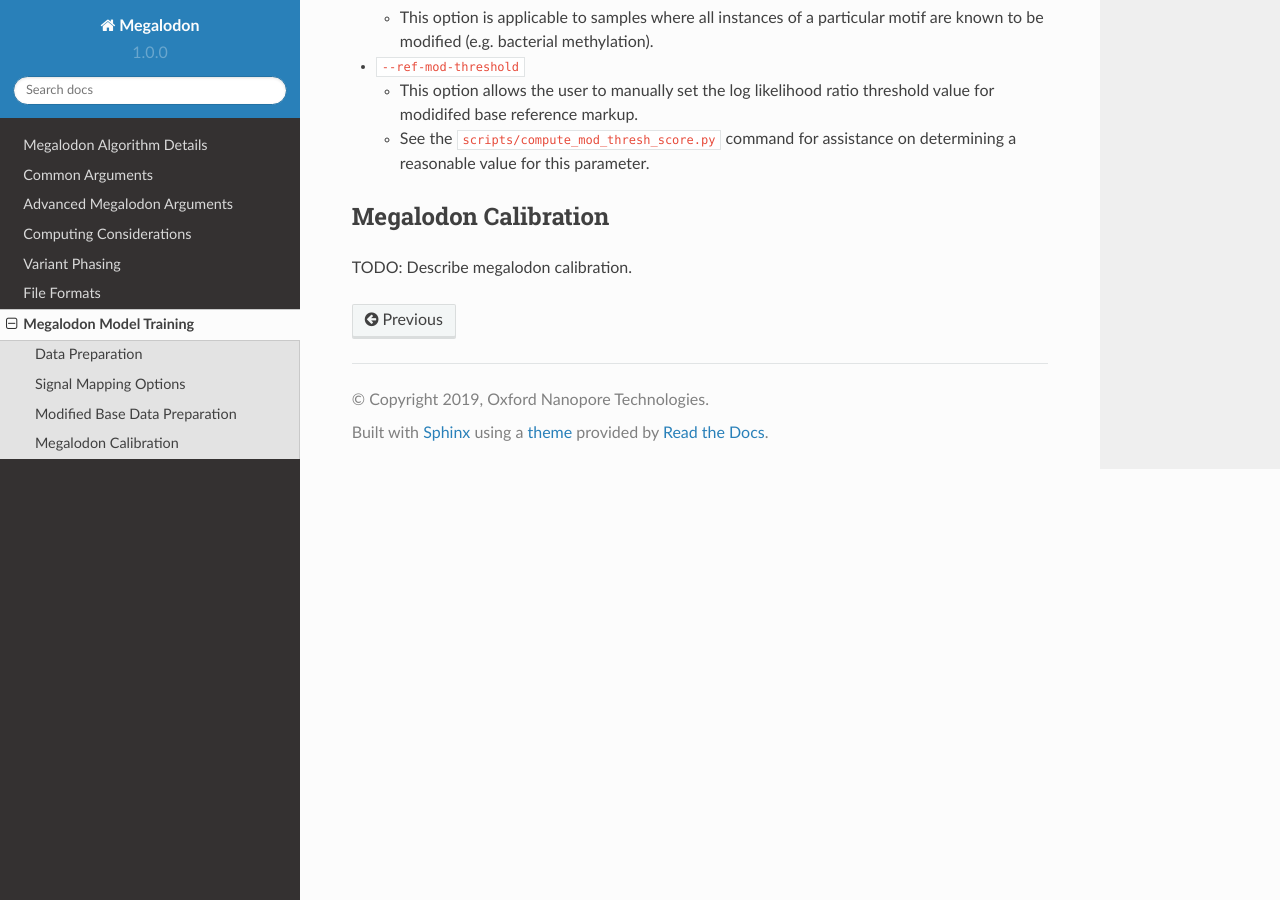
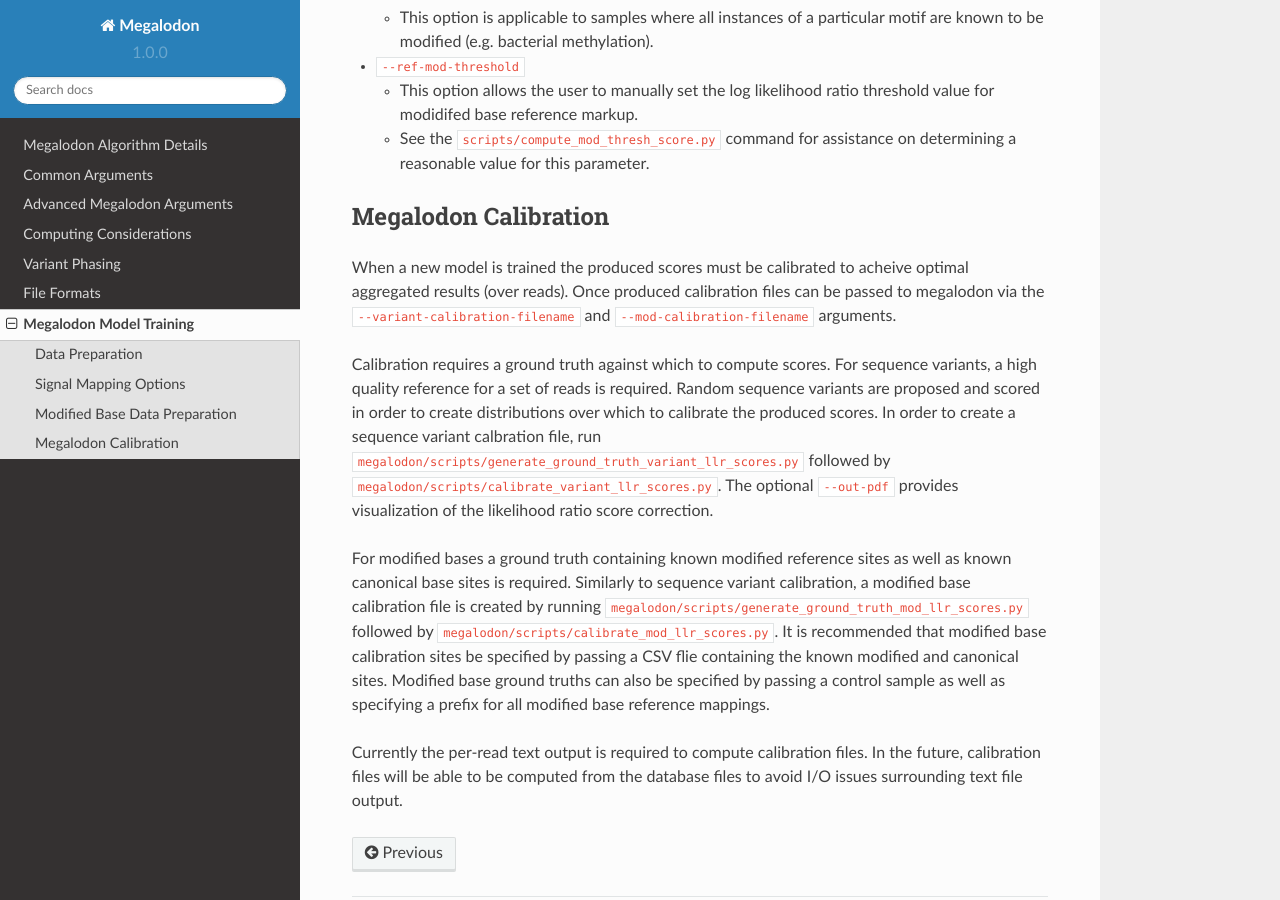
Before and after one commit to nanoporetech/megalodon, a Sphinx documentation site: the page built from docs/model_training.rst, in a window 1280 px wide and 900 px high, scrolled down 1929 px. Built offline with Sphinx 7.4.7 and the Read the Docs theme 2.0.0, drawn with Linux system fonts in a browser that asks for light colours.

Commit message:
Add docs concerning calibration.

```diff
--- a/docs/model_training.rst
+++ b/docs/model_training.rst
@@ -93,4 +93,19 @@ In order to output modified base training data a modbase model must be provided.
 Megalodon Calibration
 ---------------------
 
-TODO: Describe megalodon calibration.
+When a new model is trained the produced scores must be calibrated to acheive optimal aggregated results (over reads).
+Once produced calibration files can be passed to megalodon via the ``--variant-calibration-filename`` and ``--mod-calibration-filename`` arguments.
+
+Calibration requires a ground truth against which to compute scores.
+For sequence variants, a high quality reference for a set of reads is required.
+Random sequence variants are proposed and scored in order to create distributions over which to calibrate the produced scores.
+In order to create a sequence variant calbration file, run ``megalodon/scripts/generate_ground_truth_variant_llr_scores.py`` followed by ``megalodon/scripts/calibrate_variant_llr_scores.py``.
+The optional ``--out-pdf`` provides visualization of the likelihood ratio score correction.
+
+For modified bases a ground truth containing known modified reference sites as well as known canonical base sites is required.
+Similarly to sequence variant calibration, a modified base calibration file is created by running ``megalodon/scripts/generate_ground_truth_mod_llr_scores.py`` followed by ``megalodon/scripts/calibrate_mod_llr_scores.py``.
+It is recommended that modified base calibration sites be specified by passing a CSV flie containing the known modified and canonical sites.
+Modified base ground truths can also be specified by passing a control sample as well as specifying a prefix for all modified base reference mappings.
+
+Currently the per-read text output is required to compute calibration files.
+In the future, calibration files will be able to be computed from the database files to avoid I/O issues surrounding text file output.
```
